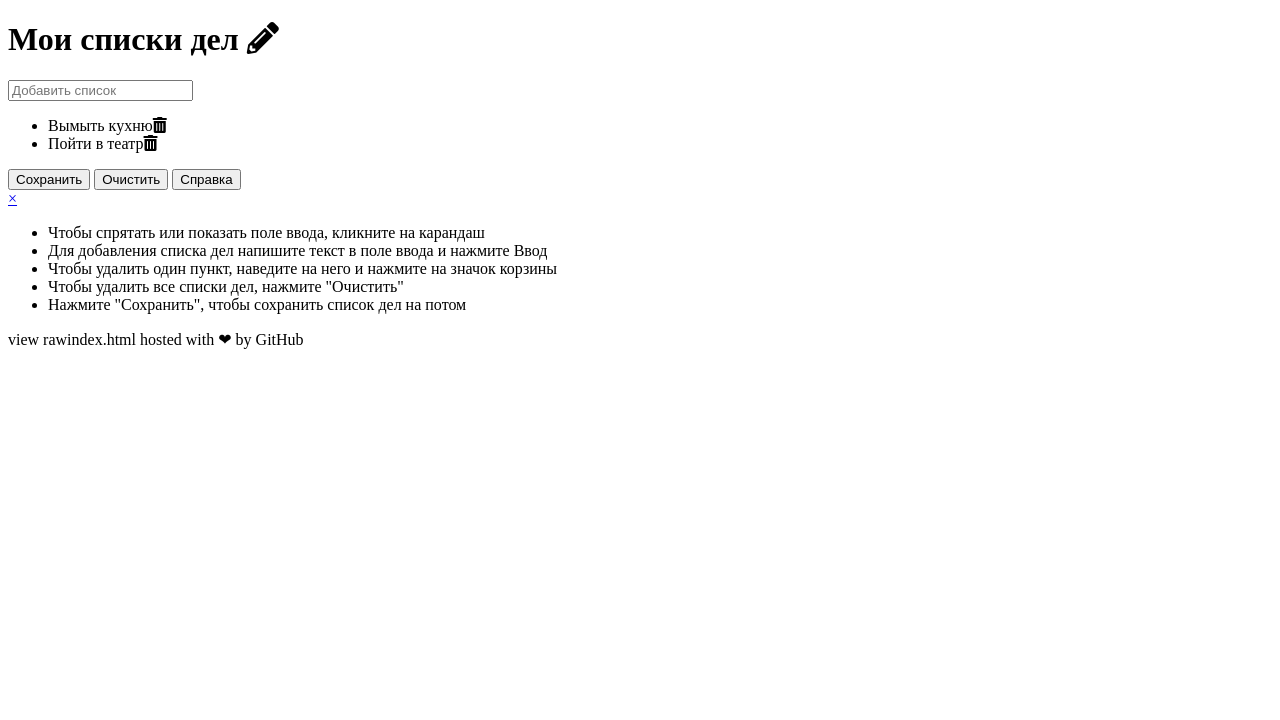
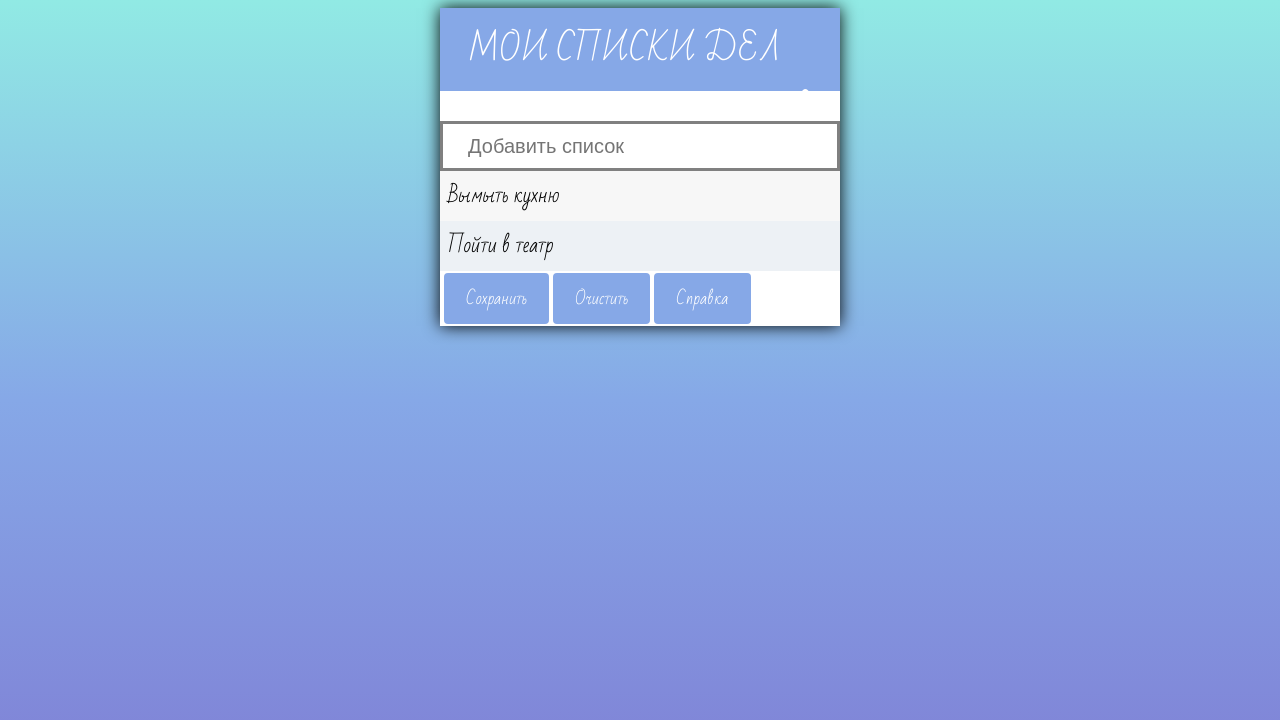
Before and after one commit to BosharkevichDenis/myToDo, a plain HTML site: page index.html in a window 1280 px wide. Drawn offline with Linux system fonts and the light colour scheme.

Commit message:
new style

```diff
--- a/css/style.css
+++ b/css/style.css
@@ -1,48 +1,200 @@
-.wrapper {
-  width: 1440px;
+html {
+  min-height: 100%;
+}
+
+body {
+  min-height: 100%;
+  height: 100%;
+  font-family: Bad Script;
+  background: #91eae4;
+  /* fallback for old browsers */
+  background: -webkit-linear-gradient(to bottom, #91EAE4, #86A8E7, #7F7FD5);
+  /* Chrome 10-25, Safari 5.1-6 */
+  background: linear-gradient(to bottom, #91EAE4, #86A8E7, #7F7FD5);
+  /* W3C, IE 10+/ Edge, Firefox 16+, Chrome 26+, Opera 12+, Safari 7+ */
+}
+
+h1 {
+  text-transform: uppercase;
+  background: #86a8e7;
+  color: white;
+  margin: 0;
+  padding: 10px 28px;
+  font-weight: normal;
+}
+
+input {
+  background: white;
+  width: 100%;
+  box-sizing: border-box;
+  height: 50px;
+  font-size: 20px;
+  font-weight: 0.5px;
+  padding-left: 25px;
+  border: 3px solid gray;
+  color: gray;
+}
+
+input:focus {
+  background: #edf1f5;
+  border: 3px solid #86a8e7;
+  outline: none;
+  color: #86a8e7;
+}
+
+span.todo-trash {
+  margin-right: 10px;
+  text-align: center;
+  height: 50px;
+  width: 0;
+  opacity: 0;
+  -webkit-transition: 0.3s;
+  transition: 0.3s linear;
+}
+
+i {
+  cursor: pointer;
+}
+
+button {
+  background-color: #86a8e7;
+  border: 2px solid #86a8e7;
+  color: white;
+  padding: 8px 20px;
+  text-align: center;
+  text-decoration: none;
+  display: inline-block;
+  font-size: 16px;
+  border-radius: 4px;
+  font-family: Bad Script;
+  -webkit-transition-duration: 0.4s;
+  /* Safari */
+  transition-duration: 0.4s;
+  cursor: pointer;
+
+}
+
+button:hover {
+  background-color: white;
+  color: black;
+  border: 2px solid #86a8e7;
+}
+
+#buttons {
+  display: inline-block;
+  text-align: center;
+  margin: 2px 4px;
+}
+
+#todo {
   margin: 0 auto;
+  box-shadow: 0 0 1em black;
+  max-width: 400px;
+  height: 100%;
+  background: white;
+  position: relative;
 }
-.first-section {
-  background-image: url(photo-1433354359170-23a4ae7338c61.jpg);
+
+#overlay {
+  height: 0;
   width: 100%;
-  height: 820px;
-  display: flex;
-  justify-content: center;
-  align-items: center;
+  position: fixed;
+  z-index: 1;
+  left: 0;
+  top: 0;
+  background-color: rgb(0, 0, 0);
+  background-color: rgba(0, 0, 0, 0.7);
+  overflow-x: hidden;
+  transition: 0.5s;
+  -webkit-transition: 0.5s;
 }
-.main h2 {
-  font-size: 60pt;
+
+#overlay .closeTips {
+  position: absolute;
+  top: 15px;
+  right: 40px;
+  font-size: 60px;
+  color: #86a8e7;
+  cursor: pointer;
 }
-.main img {
+
+#overlay li {
+  padding: 8px;
+  list-style-type: circle;
+  font-size: 30px;
+  color: #818181;
   display: block;
-  margin: 0 auto;
 }
-.main .red {
-  margin: 0 auto;
-  padding: 20px 50px;
-  background-color: #ff6d6d;
-  text-transform: uppercase;
-  text-decoration: none;
-  color: white;
-  border-radius: 4px;
-  border-color:  #ff6d6d;
-  margin-top: 38px;
+
+.todos {
+  list-style-type: none;
+  margin: 0;
+  padding: 0;
 }
-.main {
-  display: flex;
-  flex-direction: column;
+
+.todos li {
+  background: #f7f7f7;
+  height: 50px;
+  line-height: 50px;
+  cursor: pointer;
+  font-size: 20px;
 }
-.main p {
-  margin: 0 auto;
-  color: #8185a3;
-  margin-top: 20px;
+
+.todos li span.todo-text {
+  padding: 0 8px;
 }
-.fa-play-circle {
-  font-size: 70px;
-  color: #8185a3;
-  margin-top: 58px;
+
+.todos li:nth-child(2n) {
+  background: #edf1f5;
 }
-.main a {
-  display: block;
-  margin: 0 auto;
+
+.todos li:hover span.todo-trash {
+  width: 50px;
+  opacity: 1.0;
+  margin-left: 5px;
 }
+
+.display {
+  display: none;
+  transition: 0.3s linear;
+}
+
+.checked {
+  color: gray;
+  text-decoration: line-through;
+}
+
+.fa-pencil-alt {
+  float: right;
+  padding-top: 8px;
+}
+
+.fa-trash-alt {
+  color: #7f7fd5;
+}
+
+.tips {
+  position: relative;
+  top: 20%;
+  width: 100%;
+  text-align: center;
+  margin-top: 25px;
+}
+
+/*  if screen size less than 450px, resize tips lists and close btn so they don't overlap */
+@media screen and (max-height: 450px) {
+  .overlay a {
+      font-size: 20px
+  }
+
+  .overlay .closebtn {
+      font-size: 40px;
+      top: 15px;
+      right: 35px;
+  }
+
+  #todo {
+      width: 100%;
+      height: 100%;
+  }
+}
--- a/index.html
+++ b/index.html
@@ -4,11 +4,12 @@
     <head>
         <title>Приложение To-Do List</title>
         <meta name="viewport" content="width=device-width, initial-scale=1">
-        <link rel="stylesheet" href="css/todo.css">
+        <link rel="stylesheet" href="css/style.css">
         <link rel="stylesheet" href="https://use.fontawesome.com/releases/v5.0.13/css/all.css" integrity="sha384-DNOHZ68U8hZfKXOrtjWvjxusGo9WQnrNx2sqG0tfsghAvtVlRW3tvkXWZh58N9jp" crossorigin="anonymous">
         <link rel="stylesheet" href="https://fonts.googleapis.com/css?family=Bad+Script">
         <link rel="shortcut icon" href="assets/favicon.ico">
         <link rel="icon" type="image/gif" href="assets/animated_favicon.gif">
+
     </head>
     <body>
         <div id="todo">
@@ -36,4 +37,3 @@
         </div>
     </body>
 </html>
-view rawindex.html hosted with ❤ by GitHub
```
